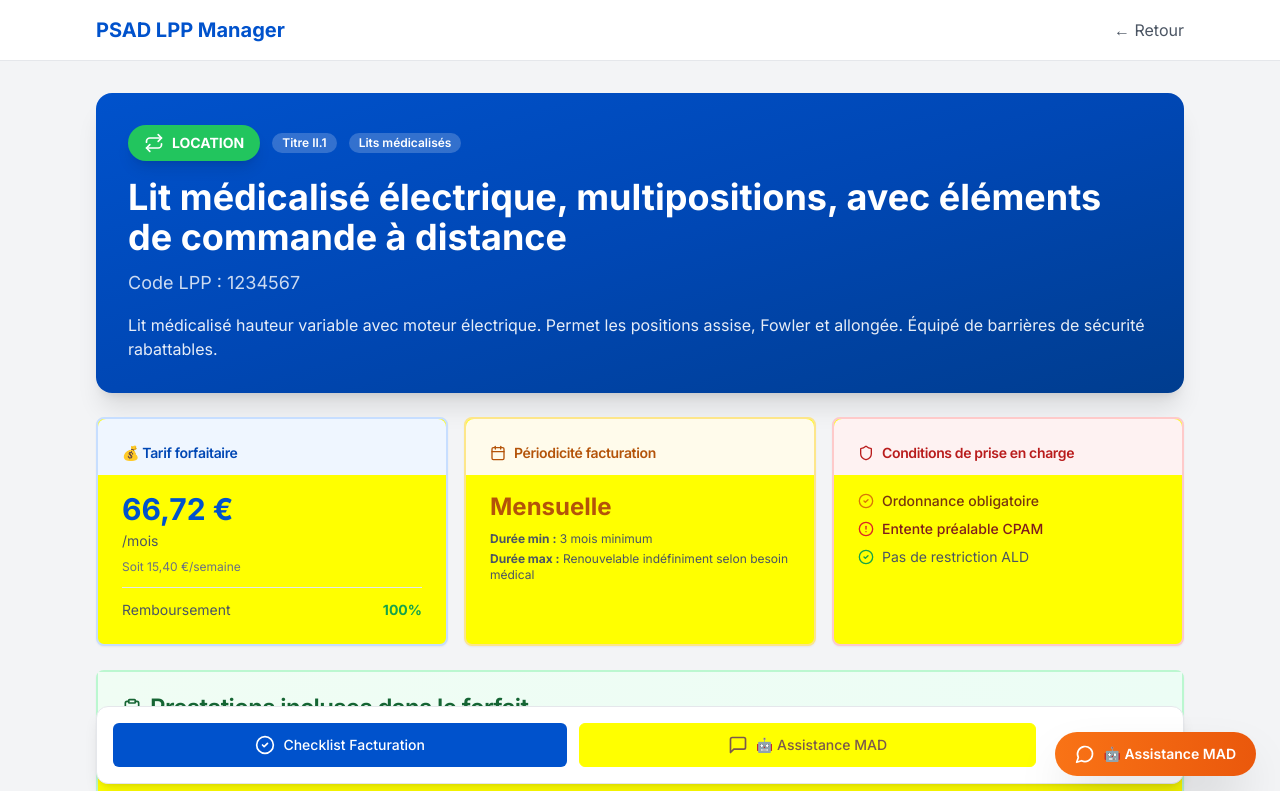
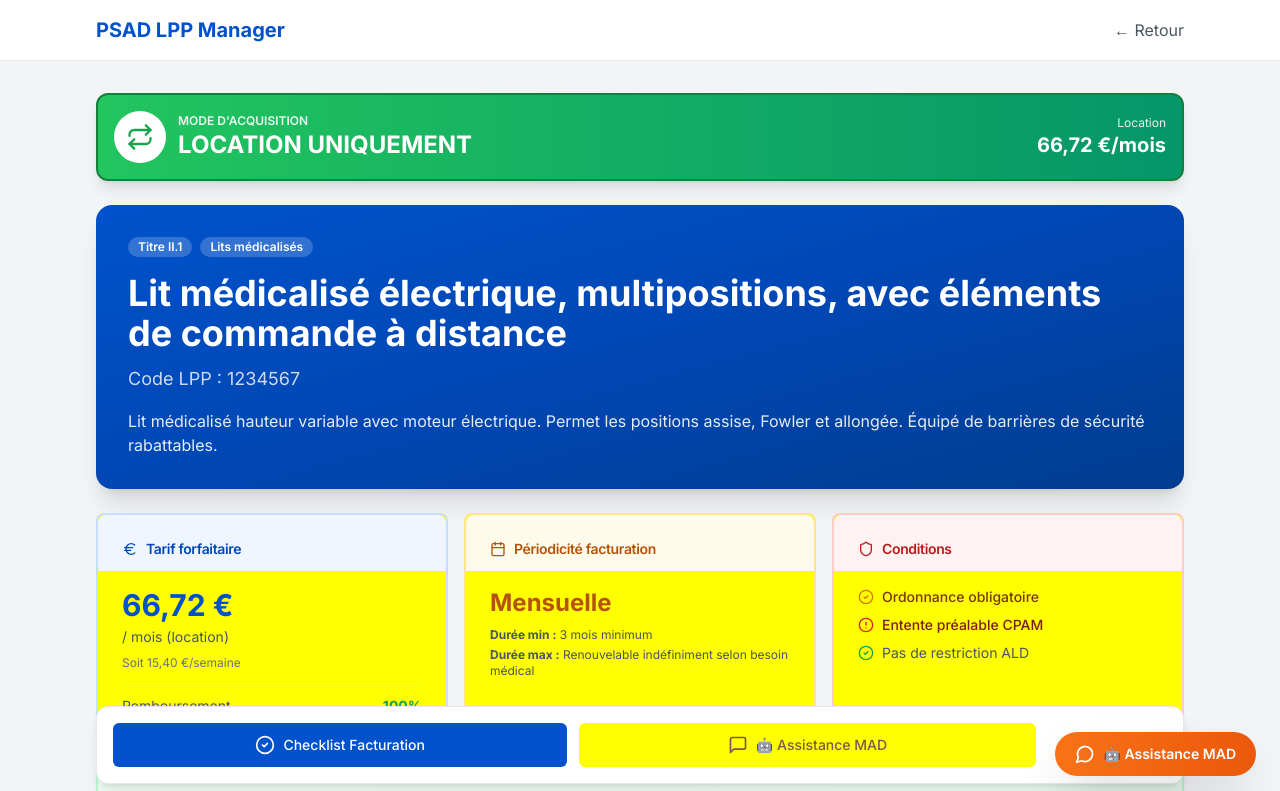
Before and after one commit to zh65k42b24-lab/psad-lpp-manager, a Next.js app: page /products/lpp-1 in a window 1280 px wide. Shown: the top 791 px of the page. Built offline with nearby package versions, Linux system fonts and the light colour scheme.

Commit message:
fix: visible location/achat banner, fix login button, remove unused cards

```diff
--- a/components/ProductDetailView.tsx
+++ b/components/ProductDetailView.tsx
@@ -14,8 +14,6 @@ import {
   Info,
   Download,
   MessageSquare,
-  Paperclip,
-  Clock,
   Shield,
   Repeat,
   ShoppingCart,
@@ -29,6 +27,7 @@ import {
   ClipboardCheck,
   ArrowRight,
   ExternalLink,
+  Euro,
 } from 'lucide-react';
 import { BillingChecklist } from './BillingChecklist';
 import { MaintenanceBot } from './MaintenanceBot';
@@ -37,7 +36,6 @@ interface ProductDetailViewProps {
   product: LPPProduct;
 }
 
-// Mapping des icônes pour les prestations
 const PRESTATION_ICONS = {
   delivery: Truck,
   install: Wrench,
@@ -49,7 +47,6 @@ const PRESTATION_ICONS = {
   verification: ClipboardCheck,
 };
 
-// Labels périodicité
 const PERIODICITE_LABELS: Record<string, string> = {
   hebdomadaire: 'Hebdomadaire',
   mensuelle: 'Mensuelle',
@@ -69,46 +66,91 @@ export function ProductDetailView({ product }: ProductDetailViewProps) {
 
   return (
     <div className="space-y-6">
-      {/* Hero Banner avec mode acquisition */}
-      <div className="bg-gradient-to-br from-psad-blue-600 via-psad-blue-700 to-psad-blue-800 text-white rounded-2xl p-6 md:p-8 shadow-xl">
-        {/* Badge Location/Achat très visible */}
-        <div className="flex items-center gap-3 mb-4">
-          {isLocation && (
-            <div className="flex items-center gap-2 bg-green-500 px-4 py-2 rounded-full shadow-lg">
-              <Repeat className="w-5 h-5" />
-              <span className="font-bold uppercase text-sm">Location</span>
+      {/* ========================================================== */}
+      {/* MODE ACQUISITION ULTRA VISIBLE - BANNER COLORÉ EN HAUT     */}
+      {/* ========================================================== */}
+      <div className={`rounded-xl p-4 shadow-lg border-2 ${
+        product.modeAcquisition === 'location' ? 'bg-gradient-to-r from-green-500 to-emerald-600 border-green-700' :
+        product.modeAcquisition === 'achat' ? 'bg-gradient-to-r from-orange-500 to-red-500 border-orange-700' :
+        'bg-gradient-to-r from-blue-500 to-purple-600 border-blue-700'
+      }`}>
+        <div className="flex items-center justify-between flex-wrap gap-3">
+          <div className="flex items-center gap-3">
+            {product.modeAcquisition === 'location' && (
+              <>
+                <div className="bg-white text-green-600 rounded-full p-3">
+                  <Repeat className="w-7 h-7" />
+                </div>
+                <div className="text-white">
+                  <div className="text-xs uppercase font-semibold opacity-90">Mode d'acquisition</div>
+                  <div className="text-2xl font-bold">LOCATION UNIQUEMENT</div>
+                </div>
+              </>
+            )}
+            {product.modeAcquisition === 'achat' && (
+              <>
+                <div className="bg-white text-orange-600 rounded-full p-3">
+                  <ShoppingCart className="w-7 h-7" />
+                </div>
+                <div className="text-white">
+                  <div className="text-xs uppercase font-semibold opacity-90">Mode d'acquisition</div>
+                  <div className="text-2xl font-bold">ACHAT UNIQUEMENT</div>
+                </div>
+              </>
+            )}
+            {product.modeAcquisition === 'location-achat' && (
+              <>
+                <div className="bg-white text-purple-600 rounded-full p-3">
+                  <Repeat className="w-7 h-7" />
+                </div>
+                <div className="text-white">
+                  <div className="text-xs uppercase font-semibold opacity-90">Mode d'acquisition</div>
+                  <div className="text-2xl font-bold">LOCATION OU ACHAT</div>
+                </div>
+              </>
+            )}
+          </div>
+          <div className="text-white text-right">
+            {isLocation && product.tarifLocationMensuel && (
+              <div>
+                <div className="text-xs opacity-90">Location</div>
+                <div className="text-xl font-bold">{formatPrice(product.tarifLocationMensuel)}/mois</div>
               </div>
             )}
             {isAchat && (
-            <div className="flex items-center gap-2 bg-orange-500 px-4 py-2 rounded-full shadow-lg">
-              <ShoppingCart className="w-5 h-5" />
-              <span className="font-bold uppercase text-sm">Achat</span>
+              <div>
+                <div className="text-xs opacity-90">Achat</div>
+                <div className="text-xl font-bold">{formatPrice(product.tarifResponsabilite)}</div>
               </div>
             )}
+          </div>
+        </div>
+      </div>
+
+      {/* Hero Banner */}
+      <div className="bg-gradient-to-br from-psad-blue-600 via-psad-blue-700 to-psad-blue-800 text-white rounded-2xl p-6 md:p-8 shadow-xl">
+        <div className="flex items-center gap-2 mb-4 flex-wrap">
           <Badge className="bg-white/20 text-white border-0">
             Titre {product.titre}.{product.chapitre}
           </Badge>
           <Badge className="bg-white/20 text-white border-0">{product.sousCategorie}</Badge>
         </div>
 
-        <div className="flex flex-col md:flex-row md:items-start md:justify-between gap-6">
-          <div className="flex-1">
         <h1 className="text-2xl md:text-3xl lg:text-4xl font-bold mb-3">{product.libelle}</h1>
         <div className="flex items-center gap-2 text-white/80 mb-4">
           <span className="font-mono text-base md:text-lg">Code LPP : {product.code}</span>
         </div>
         <p className="text-white/90 leading-relaxed text-sm md:text-base">{product.description}</p>
       </div>
-        </div>
-      </div>
 
-      {/* Tarification & Périodicité - SECTION CRITIQUE */}
+      {/* Tarification & Périodicité - 3 cartes critiques */}
       <div className="grid md:grid-cols-3 gap-4">
-        {/* Tarif */}
+        {/* Tarif détaillé */}
         <Card className="border-2 border-psad-blue-200">
           <CardHeader className="pb-3 bg-blue-50 rounded-t-lg">
             <CardTitle className="text-sm flex items-center gap-2 text-psad-blue-700">
-              💰 Tarif {isLocation && !isAchat ? 'forfaitaire' : 'responsabilité'}
+              <Euro className="w-4 h-4" />
+              Tarif {isLocation && !isAchat ? 'forfaitaire' : 'responsabilité'}
             </CardTitle>
           </CardHeader>
           <CardContent className="pt-4">
@@ -117,10 +159,15 @@ export function ProductDetailView({ product }: ProductDetailViewProps) {
                 <div className="text-3xl font-bold text-psad-blue-600 mb-1">
                   {formatPrice(product.tarifLocationMensuel)}
                 </div>
-                <div className="text-sm text-gray-600">/mois</div>
+                <div className="text-sm text-gray-600">/ mois (location)</div>
                 {product.tarifLocationHebdo && (
                   <div className="text-xs text-gray-500 mt-2">
                     Soit {formatPrice(product.tarifLocationHebdo)}/semaine
+                  </div>
+                )}
+                {isAchat && (
+                  <div className="text-xs text-gray-500 mt-2 pt-2 border-t border-gray-200">
+                    Achat possible : {formatPrice(product.tarifResponsabilite)}
                   </div>
                 )}
               </div>
@@ -130,7 +177,7 @@ export function ProductDetailView({ product }: ProductDetailViewProps) {
                   {formatPrice(product.tarifResponsabilite)}
                 </div>
                 <div className="text-sm text-gray-600">
-                  {isAchat ? 'Achat unique' : 'Tarif de référence'}
+                  Achat unique
                 </div>
               </div>
             )}
@@ -168,12 +215,12 @@ export function ProductDetailView({ product }: ProductDetailViewProps) {
           </CardContent>
         </Card>
 
-        {/* Conditions critiques */}
+        {/* Conditions */}
         <Card className={`border-2 ${product.requiresPriorAuth ? 'border-red-200' : 'border-green-200'}`}>
           <CardHeader className={`pb-3 rounded-t-lg ${product.requiresPriorAuth ? 'bg-red-50' : 'bg-green-50'}`}>
             <CardTitle className={`text-sm flex items-center gap-2 ${product.requiresPriorAuth ? 'text-red-700' : 'text-green-700'}`}>
               <Shield className="w-4 h-4" />
-              Conditions de prise en charge
+              Conditions
             </CardTitle>
           </CardHeader>
           <CardContent className="pt-4 space-y-2">
@@ -194,7 +241,7 @@ export function ProductDetailView({ product }: ProductDetailViewProps) {
                 <CheckCircle2 className="w-4 h-4 text-green-600 flex-shrink-0" />
               )}
               <span className={product.requiresPriorAuth ? 'text-red-900 font-medium' : 'text-gray-600'}>
-                {product.requiresPriorAuth ? 'Entente préalable CPAM' : 'Pas d\'entente préalable'}
+                {product.requiresPriorAuth ? 'Entente préalable CPAM' : 'Pas d\'entente'}
               </span>
             </div>
             <div className="flex items-center gap-2 text-sm">
@@ -235,7 +282,7 @@ export function ProductDetailView({ product }: ProductDetailViewProps) {
                     <Icon className="w-4 h-4" />
                   </div>
                   <div className="flex-1 min-w-0">
-                    <div className="flex items-center gap-2 mb-1">
+                    <div className="flex items-center gap-2 mb-1 flex-wrap">
                       <span className="font-medium text-gray-900 text-sm">{prestation.label}</span>
                       {prestation.obligatoire && (
                         <Badge className="bg-green-600 text-white text-[10px] px-1.5 py-0">
@@ -274,7 +321,7 @@ export function ProductDetailView({ product }: ProductDetailViewProps) {
               >
                 <div className="flex items-start justify-between gap-3">
                   <div className="flex-1 min-w-0">
-                    <div className="flex items-center gap-2 mb-1">
+                    <div className="flex items-center gap-2 mb-1 flex-wrap">
                       <span className="font-mono text-xs text-purple-700 bg-white px-2 py-0.5 rounded">
                         {forfait.code}
                       </span>
@@ -345,7 +392,7 @@ export function ProductDetailView({ product }: ProductDetailViewProps) {
         </Card>
       )}
 
-      {/* Conditions de prise en charge détaillées */}
+      {/* Conditions détaillées */}
       <Card>
         <CardHeader>
           <CardTitle className="flex items-center gap-2">
```
Also changed, not shown: app/page.tsx (+20 -51 lines). Lines whose indentation alone changed are shown as unchanged.
